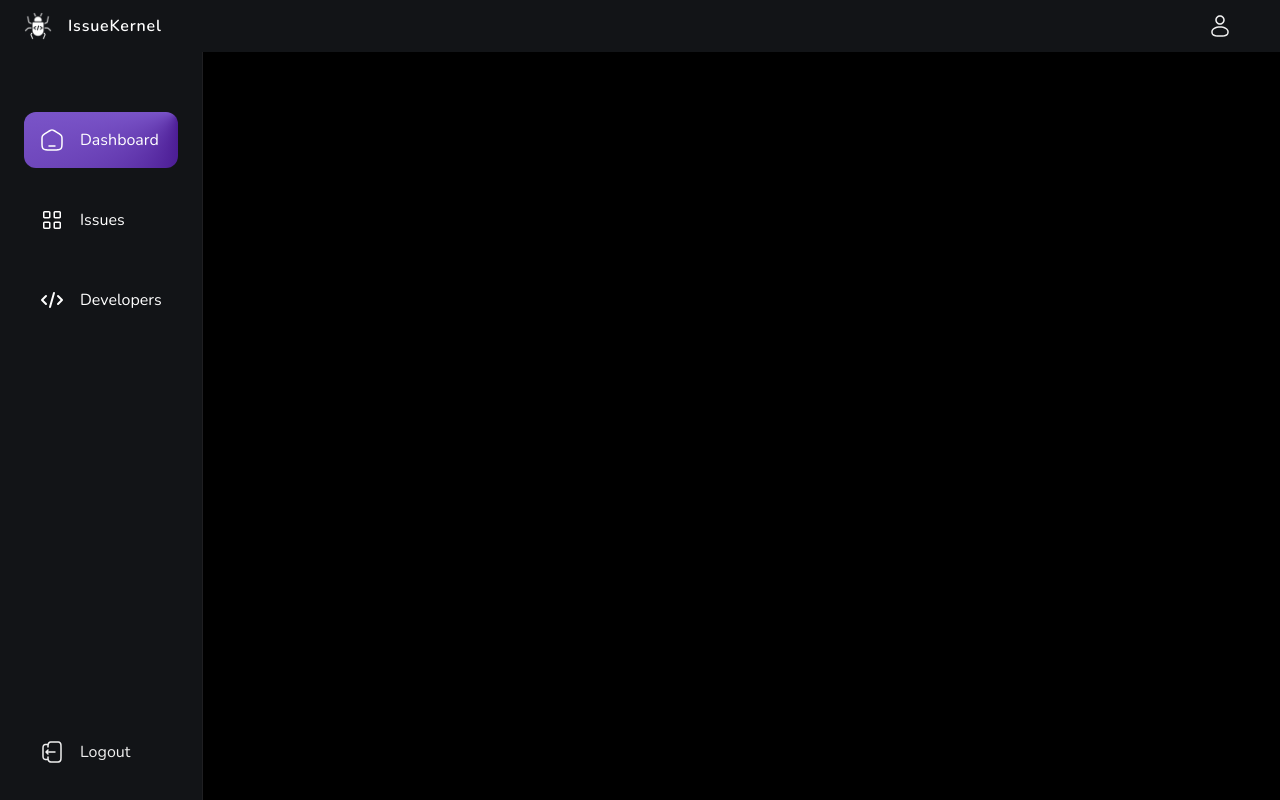
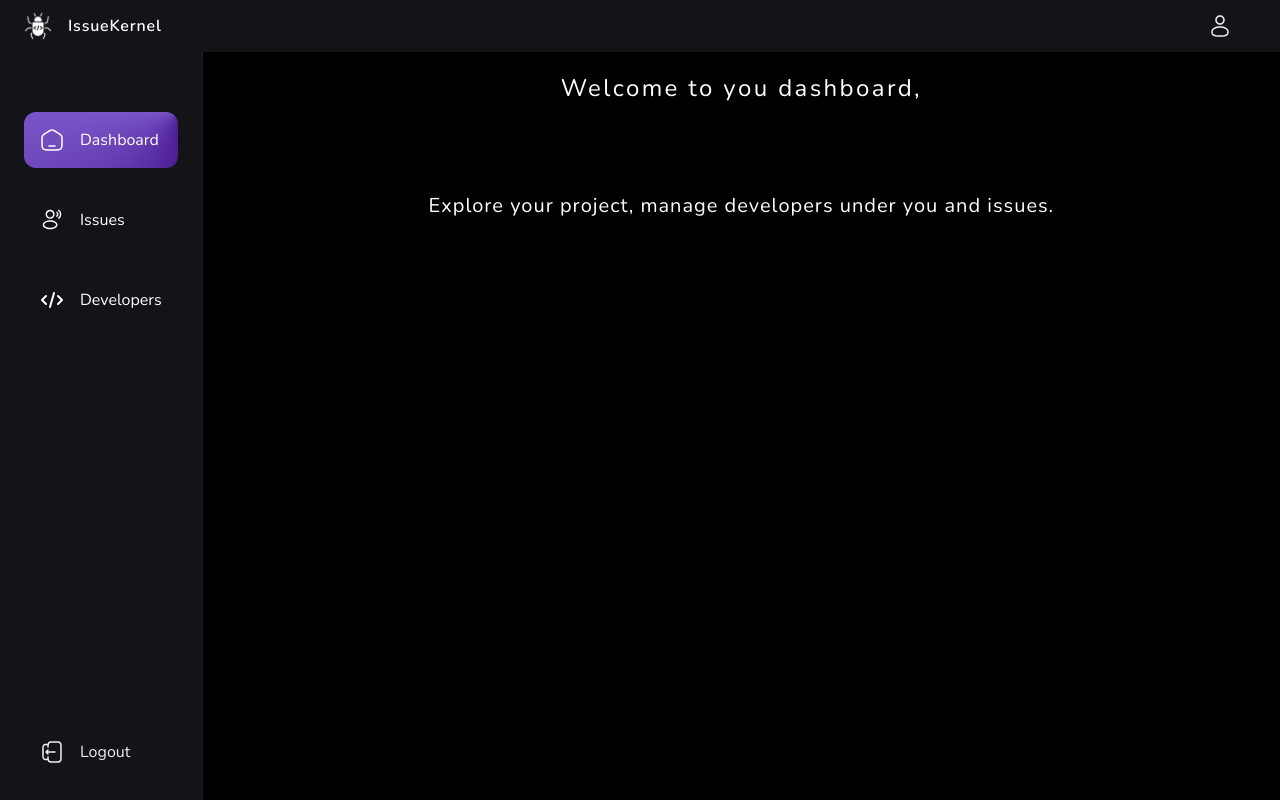
Before and after one commit to islam-ahsanul/IssueKernel, a Next.js app in the folder issuekernel_client/: page /manager/dashboard in a window 1280 px wide. Built offline with nearby package versions, Linux system fonts and the light colour scheme; no server answers.

Commit message:
manager dashboard

```diff
--- a/issuekernel_client/app/manager/dashboard/page.jsx
+++ b/issuekernel_client/app/manager/dashboard/page.jsx
@@ -1,7 +1,22 @@
-import React from 'react';
+'use client';
+import { useSession } from 'next-auth/react';
 
 const ManagerDasgboard = () => {
-  return <div>ManagerDasgboard</div>;
+  const { data: session } = useSession();
+  return (
+    <div className="flex flex-col items-center">
+      <div className="text-white text-2xl tracking-widest my-2">
+        Welcome to you dashboard,
+      </div>
+      <div className="fg_grad_secondary text-2xl tracking-widest my-2 font-bold">
+        {session?.user.full_name}
+      </div>
+
+      <div className="text-white text-xl tracking-wider my-16">
+        Explore your project, manage developers under you and issues.
+      </div>
+    </div>
+  );
 };
 
 export default ManagerDasgboard;
--- a/issuekernel_client/components/ManagerLeftSidebar.jsx
+++ b/issuekernel_client/components/ManagerLeftSidebar.jsx
@@ -12,7 +12,7 @@ export const sidebarLinks = [
     label: 'Dashboard',
   },
   {
-    imgURL: '/projects.svg',
+    imgURL: '/request.svg',
     route: '/manager/issues',
     label: 'Issues',
   },
```
Also changed, not shown: issuekernel_client/public/request.svg.
